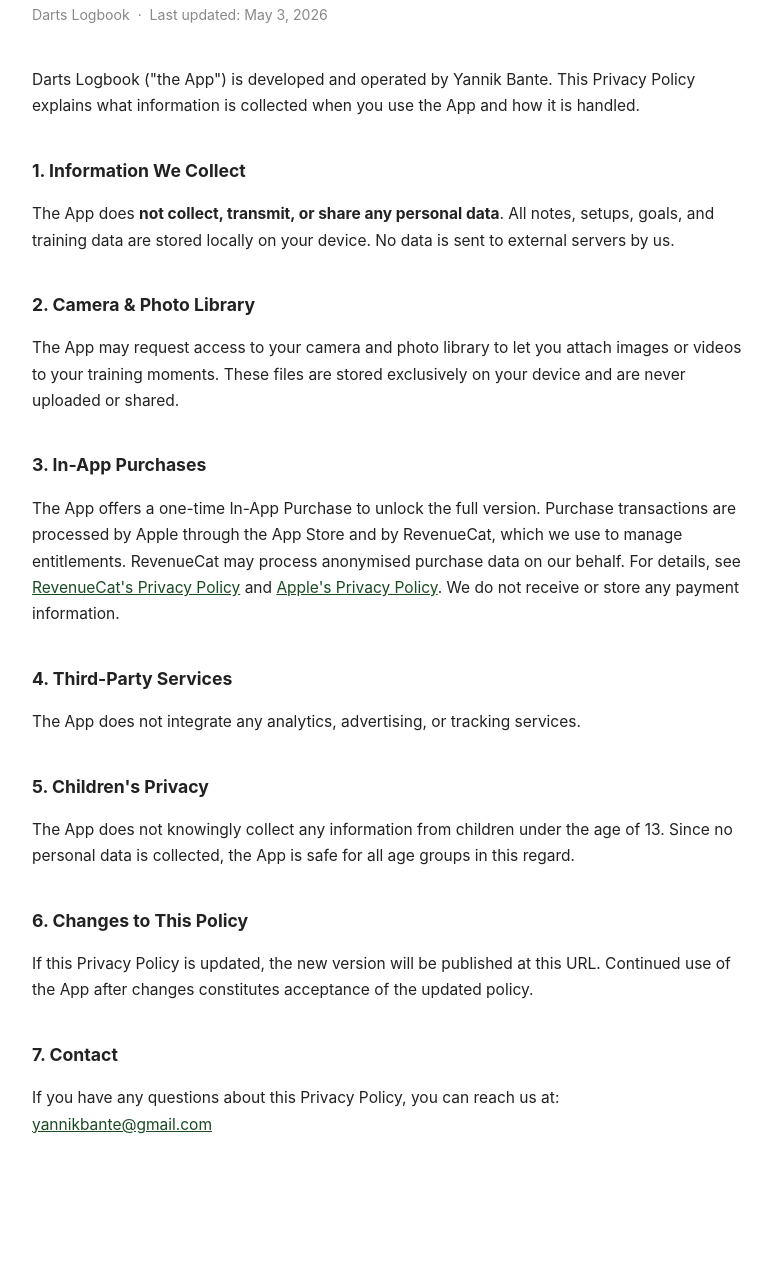
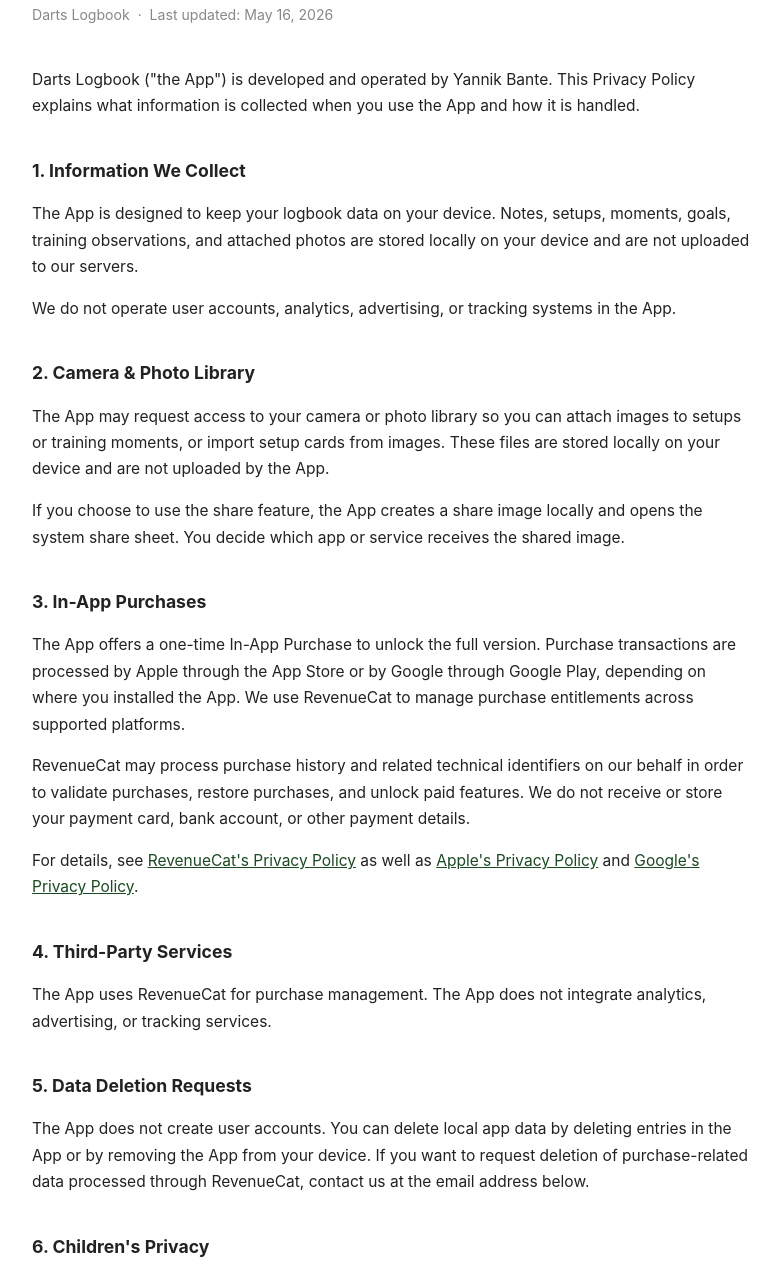
Before and after one commit to Banton92/darts-logbook-support, a plain HTML site: page index.html in a window 1280 px wide. Shown: the part 120-1384 px from the top of the page, without its empty margins (248-1027 px from the left). Before the commit the page ends 1318 px from the top, so only its background shows below. Drawn offline with Linux system fonts and the light colour scheme.

Commit message:
Update index.html
Update privacy policy for Android release

```diff
--- a/index.html
+++ b/index.html
@@ -23,7 +23,7 @@
 <body>
 
     <h1>Privacy Policy</h1>
-    <p class="meta">Darts Logbook &nbsp;·&nbsp; Last updated: May 3, 2026</p>
+    <p class="meta">Darts Logbook &nbsp;·&nbsp; Last updated: May 16, 2026</p>
 
     <p>
         Darts Logbook ("the App") is developed and operated by Yannik Bante.
@@ -33,47 +33,76 @@
 
     <h2>1. Information We Collect</h2>
     <p>
-        The App does <strong>not collect, transmit, or share any personal data</strong>.
-        All notes, setups, goals, and training data are stored locally on your device.
-        No data is sent to external servers by us.
+        The App is designed to keep your logbook data on your device. Notes, setups,
+        moments, goals, training observations, and attached photos are stored locally
+        on your device and are not uploaded to our servers.
+    </p>
+    <p>
+        We do not operate user accounts, analytics, advertising, or tracking systems
+        in the App.
     </p>
 
     <h2>2. Camera &amp; Photo Library</h2>
     <p>
-        The App may request access to your camera and photo library to let you attach
-        images or videos to your training moments. These files are stored exclusively
-        on your device and are never uploaded or shared.
+        The App may request access to your camera or photo library so you can attach
+        images to setups or training moments, or import setup cards from images. These
+        files are stored locally on your device and are not uploaded by the App.
+    </p>
+    <p>
+        If you choose to use the share feature, the App creates a share image locally
+        and opens the system share sheet. You decide which app or service receives the
+        shared image.
     </p>
 
     <h2>3. In-App Purchases</h2>
     <p>
         The App offers a one-time In-App Purchase to unlock the full version.
-        Purchase transactions are processed by Apple through the App Store and by
-        RevenueCat, which we use to manage entitlements. RevenueCat may process
-        anonymised purchase data on our behalf. For details, see
+        Purchase transactions are processed by Apple through the App Store or by Google
+        through Google Play, depending on where you installed the App. We use RevenueCat
+        to manage purchase entitlements across supported platforms.
+    </p>
+    <p>
+        RevenueCat may process purchase history and related technical identifiers on
+        our behalf in order to validate purchases, restore purchases, and unlock paid
+        features. We do not receive or store your payment card, bank account, or other
+        payment details.
+    </p>
+    <p>
+        For details, see
         <a href="https://www.revenuecat.com/privacy" target="_blank">RevenueCat's Privacy Policy</a>
-        and <a href="https://www.apple.com/legal/privacy/" target="_blank">Apple's Privacy Policy</a>.
-        We do not receive or store any payment information.
+        as well as
+        <a href="https://www.apple.com/legal/privacy/" target="_blank">Apple's Privacy Policy</a>
+        and
+        <a href="https://policies.google.com/privacy" target="_blank">Google's Privacy Policy</a>.
     </p>
 
     <h2>4. Third-Party Services</h2>
     <p>
-        The App does not integrate any analytics, advertising, or tracking services.
+        The App uses RevenueCat for purchase management. The App does not integrate
+        analytics, advertising, or tracking services.
     </p>
 
-    <h2>5. Children's Privacy</h2>
+    <h2>5. Data Deletion Requests</h2>
+    <p>
+        The App does not create user accounts. You can delete local app data by deleting
+        entries in the App or by removing the App from your device. If you want to request
+        deletion of purchase-related data processed through RevenueCat, contact us at the
+        email address below.
+    </p>
+
+    <h2>6. Children's Privacy</h2>
     <p>
         The App does not knowingly collect any information from children under the age of 13.
-        Since no personal data is collected, the App is safe for all age groups in this regard.
+        The App is intended as a general darts training and setup journal.
     </p>
 
-    <h2>6. Changes to This Policy</h2>
+    <h2>7. Changes to This Policy</h2>
     <p>
         If this Privacy Policy is updated, the new version will be published at this URL.
         Continued use of the App after changes constitutes acceptance of the updated policy.
     </p>
 
-    <h2>7. Contact</h2>
+    <h2>8. Contact</h2>
     <p>
         If you have any questions about this Privacy Policy, you can reach us at:<br>
         <a href="mailto:yannikbante@gmail.com">yannikbante@gmail.com</a>
```
